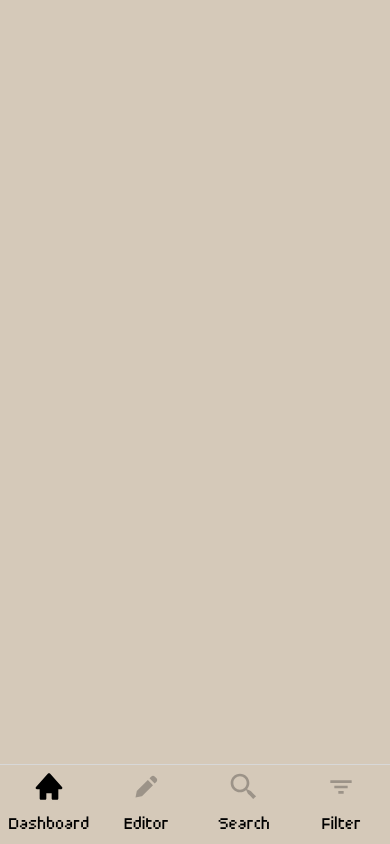
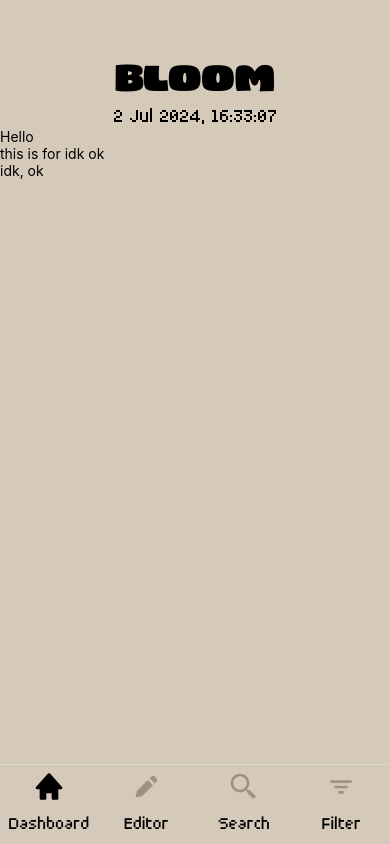
Before and after one commit to fknemi/bloom, a React Native app: screen / in a window 390 px wide. Built offline with nearby package versions, Linux system fonts and the light colour scheme.

Commit message:
added fonts to enum, created header, DDList component, fixed read only view in EditorScreen

```diff
--- a/App.js
+++ b/App.js
@@ -1,6 +1,8 @@
 import { NavigationContainer } from "@react-navigation/native";
 import { createBottomTabNavigator } from '@react-navigation/bottom-tabs'
 import SCREENS from "./app/enums/screens";
+import FONTS from "./app/enums/fonts";
+
 import { DashboardScreenNavigator, EditorScreenNavigator, SearchScreenNavigator, FilterScreenNavigator, SettingsScreenNavigator } from "./app/components/navigator/Navigator";
 import HomeIcon from "./app/components/icons/HomeIcon";
 import PenIcon from "./app/components/icons/PenIcon";
@@ -10,35 +12,24 @@ import { Text, View, StatusBar } from "react-native";
 import * as SplashScreen from 'expo-splash-screen';
 import {useFonts, loadAsync} from 'expo-font'
 import { useCallback, useEffect, useState } from "react";
+
 SplashScreen.preventAutoHideAsync()
 
 const Tab = createBottomTabNavigator()
 
 export default function App() {
 
-    const [fontsLoaded] = useFonts({
-        gully_bold: require('./assets/fonts/gully/otf/gully_bold.otf'),
-        gully_medium: require('./assets/fonts/gully/otf/gully_medium.otf'),
-        gully_regular: require('./assets/fonts/gully/otf/gully_regular.otf'),
-        gully_light: require('./assets/fonts/gully/otf/gully_light.otf'),
-        super_sunshine: require('./assets/fonts/super_sunshine/ttf/super_sunshine.ttf'),
-        pixer: require('./assets/fonts/pixer/ttf/pixer.ttf'),
-      })
+    const [fontsLoaded] = useFonts(FONTS)
+
 
       const [appIsReady, setAppIsReady] = useState(false)
 
     useEffect(() => {
         async function prepare() {
             try{
-                loadAsync({
-                    gully_bold: require('./assets/fonts/gully/otf/gully_bold.otf'),
-                    gully_medium: require('./assets/fonts/gully/otf/gully_medium.otf'),
-                    gully_regular: require('./assets/fonts/gully/otf/gully_regular.otf'),
-                    gully_light: require('./assets/fonts/gully/otf/gully_light.otf'),
-                    super_sunshine: require('./assets/fonts/super_sunshine/ttf/super_sunshine.ttf'),
-                    pixer: require('./assets/fonts/pixer/ttf/pixer.ttf'),
-                })
+                loadAsync(FONTS)
                 await new Promise(resolve => setTimeout(resolve, 2000))
+
 
             } catch (e) {
                 console.warn(e)
--- /dev/null
+++ b/app/components/ddlist/DDList.js
@@ -0,0 +1,34 @@
+import React from 'react';
+import { View, Text } from 'react-native'; // Importing necessary components from react-native
+
+export default function DDList() {
+  const data = {
+    id: 'iis',
+    name: 'TODO',
+    items: [
+      {
+        title: 'Hello',
+        link: '/note/[id]',
+        hidden: false,
+        info: 'this is for idk ok',
+        tags: ['idk', 'ok']
+      }
+    ]
+  };
+
+  return (
+    <View>
+
+      {data.items.map(({ title, link, hidden, info, tags }, index) => (
+        <View key={index}>
+          <Text>{title}</Text>
+          <Text>{info}</Text>
+          <Text>{tags.join(', ')}</Text>
+        </View>
+      ))}
+
+
+
+    </View>
+  );
+}
--- /dev/null
+++ b/app/components/header/Header.js
@@ -0,0 +1,58 @@
+import { View, Text } from "react-native"
+import Layout from "../layout/Layout"
+import { useState, useEffect } from 'react';
+
+
+export default function Header() {
+    const date = new Date()
+    //    const [formattedDateTime, setFormattedDateTime] = useState("")
+
+
+
+
+    const [currentDateTime, setCurrentDateTime] = useState(new Date());
+
+    useEffect(() => {
+        const interval = setInterval(() => {
+            setCurrentDateTime(new Date());
+        }, 1000);
+
+        // Cleanup interval on unmount
+        return () => clearInterval(interval);
+    }, []); // Empty dependency array ensures effect runs only on mount and unmount
+
+    const formattedDateTime = () => {
+        const months = [
+            'Jan', 'Feb', 'Mar', 'Apr', 'May', 'Jun',
+            'Jul', 'Aug', 'Sep', 'Oct', 'Nov', 'Dec'
+        ];
+
+        const day = currentDateTime.getDate();
+        const month = months[currentDateTime.getMonth()];
+        const year = currentDateTime.getFullYear();
+        const hours = currentDateTime.getHours();
+        const minutes = currentDateTime.getMinutes();
+        const seconds = currentDateTime.getSeconds();
+
+        return `${day} ${month} ${year}, ${hours}:${minutes}:${seconds < 10 ? "0" + seconds : seconds}`;
+    };
+
+    return (
+        <View>
+
+
+            <Text className="text-center text-4xl font-sup_sun">BLOOM</Text>
+            <View>
+                <Text className="text-center font-pixer text-xl">
+                    {formattedDateTime()}
+                </Text>
+
+            </View>
+
+
+
+
+
+        </View>
+    )
+}
--- /dev/null
+++ b/app/enums/fonts.js
@@ -0,0 +1,8 @@
+export default {
+    gully_bold: require('../../assets/fonts/gully/otf/gully_bold.otf'),
+    gully_medium: require('../../assets/fonts/gully/otf/gully_medium.otf'),
+    gully_regular: require('../../assets/fonts/gully/otf/gully_regular.otf'),
+    gully_light: require('../../assets/fonts/gully/otf/gully_light.otf'),
+    super_sunshine: require('../../assets/fonts/super_sunshine/ttf/super_sunshine.ttf'),
+    pixer: require('../../assets/fonts/pixer/ttf/pixer.ttf'),
+}
--- a/app/screens/dashboard/DashboardScreen.js
+++ b/app/screens/dashboard/DashboardScreen.js
@@ -1,7 +1,32 @@
 import {View, Text} from 'react-native';
 import Layout from "../../components/layout/Layout"
+import Header from "../../components/header/Header"
+import DDList from '../../components/ddlist/DDList';
 export default function DashboardScreen() {
     return <Layout>
 
+        <View className="items-center w-screen mt-5">
+
+<Header/>
+</View>
+
+
+<View>
+
+
+<DDList/>
+
+
+        </View>
+
+
+
+
+
+
+
+
+
+
     </Layout>
 }
--- a/app/screens/editor/EditorScreen.js
+++ b/app/screens/editor/EditorScreen.js
@@ -80,16 +80,14 @@ export default function EditorScreen() {
 <View className={`border-rose-500 border-2 flex flex-row h-full items-start justify-between`}>
 
 {/* CONTENT AREA */}
-<View className={`" h-full mt-2`}>
-<View  className="">
+<View className={`" full mt-2`}>
+<View  pointerEvents={disableNoteInput ? "none" : "auto"} className="">
 <TextInput placeholder={"..."}  value={noteInputValue} onChange={onSubmit} multiline={true} className={`h-full w-screen pr-10 text-start font-gu_r text-xl`} textAlignVertical={"top"} />
+    </View>
+</View>
 
 
-    </View>
-
-</View>
  {/* RIBBON */}
-
 <View className={`border-2 w-[${width*0.2}] border-green-500 items-center justify-end absolute ${isKeyboardVisible ? "bottom-[10%]" : "bottom-[45%]"} right-0 gap-y-6 flex flex-col `}>
 
 
@@ -115,6 +113,7 @@ export default function EditorScreen() {
 
 <TouchableOpacity onPress={() => {
     setDisableNoteInput(!disableNoteInput)
+    console.log("DISABLED" + disableNoteInput ? "all" : "none")
 }}>
     <BookIcon  width={25} height={25}  />
         </TouchableOpacity>
```
